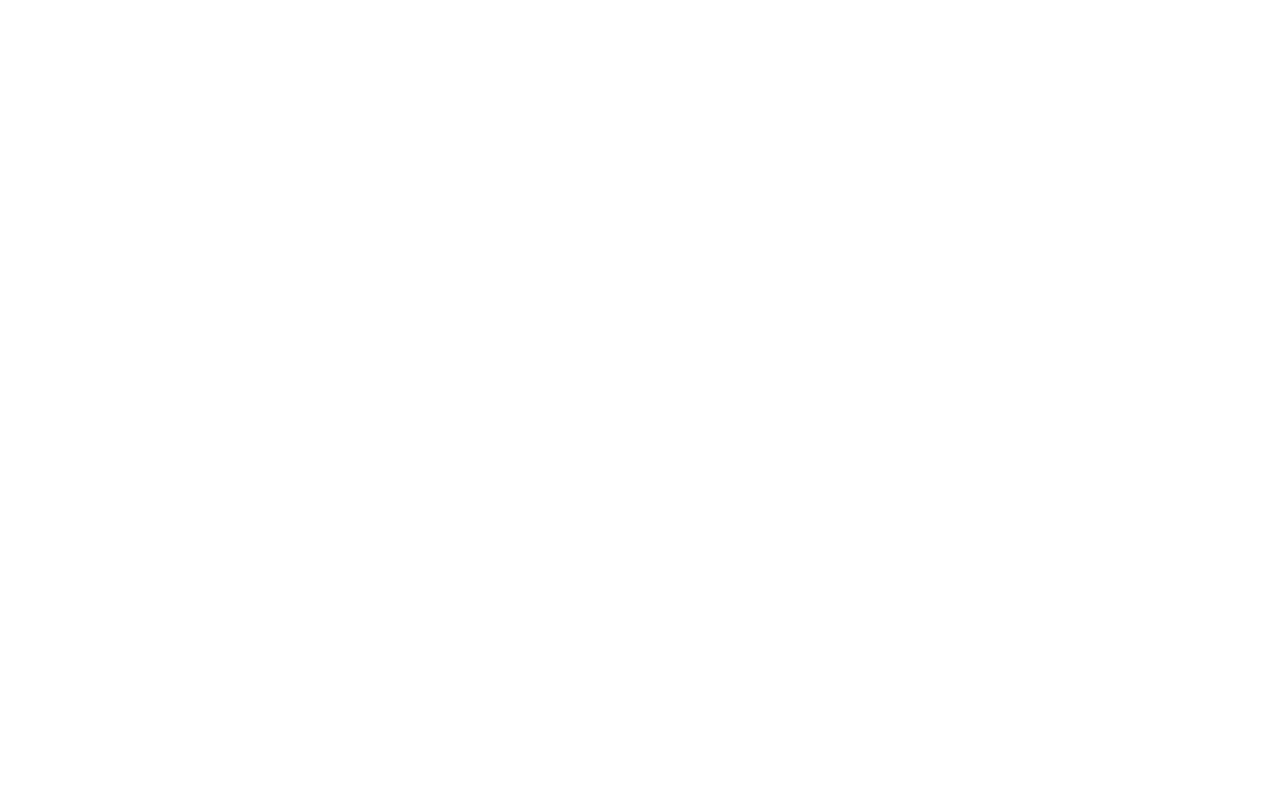
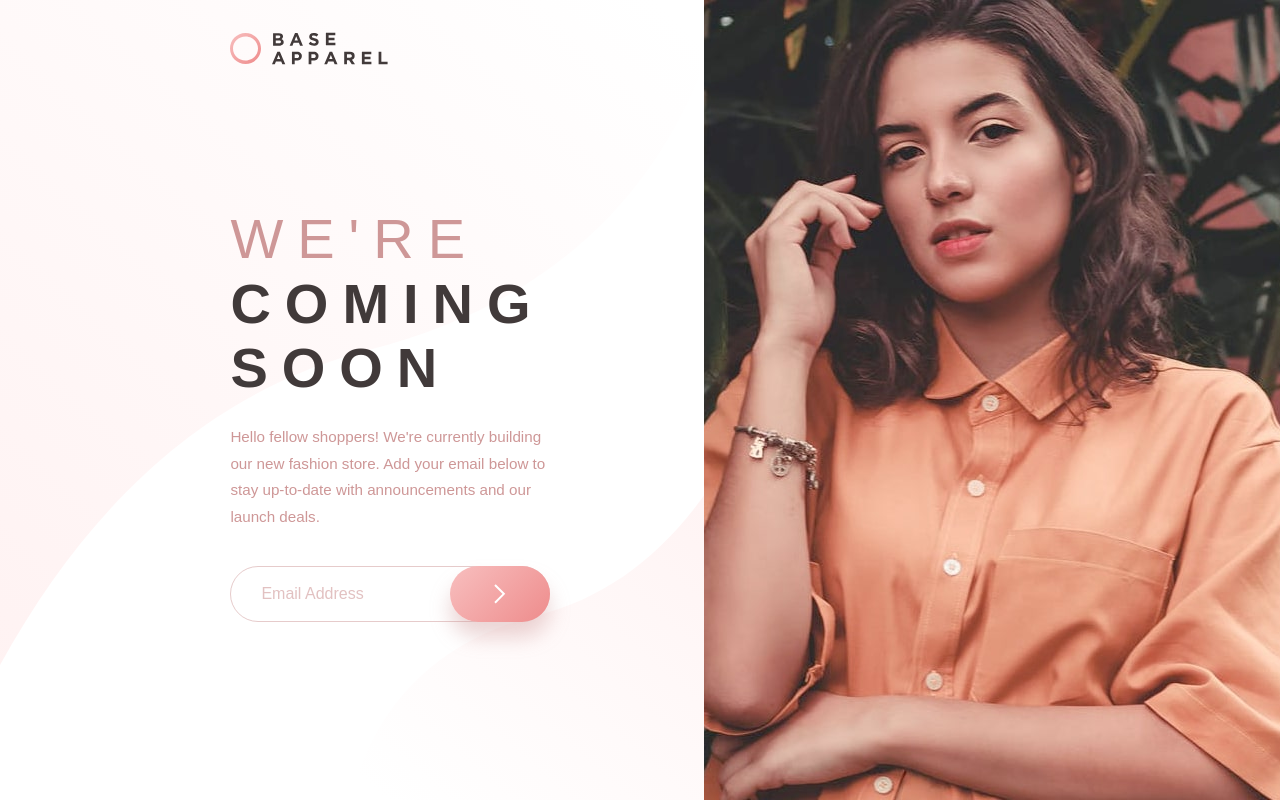
Before and after one commit to tunahqnncode/css-calisma-odevi, a plain HTML site: page index.html in a window 1280 px wide. Drawn offline with Linux system fonts and the light colour scheme.

Commit message:
Base Apparel tasarımı güncellendi ve ana sayfa düzeni tamamlandı

```diff
--- a/assets/css/style.css
+++ b/assets/css/style.css
@@ -0,0 +1,132 @@
+* {
+    margin: 0;
+    padding: 0;
+    box-sizing: border-box;
+}
+
+body {
+    font-family: 'Josefin Sans', sans-serif;
+    height: 100vh;
+    overflow: hidden;
+}
+
+.container {
+    width: 100%;
+    height: 100vh;
+    display: flex;
+}
+
+.left-side {
+    width: 55%;
+    height: 100%;
+    background-image: url('../image/bg-pattern-desktop.svg');
+    background-repeat: no-repeat;
+    background-size: cover;
+    background-position: center;
+    padding: 2rem 12% 6rem 18%;
+    display: flex;
+    flex-direction: column;
+    justify-content: space-between;
+}
+
+.logo {
+    width: 158px;
+    height: auto;
+    margin-bottom: 60px;
+}
+
+.content-box {
+    max-width: 440px;
+    margin-top: auto;
+    margin-bottom: auto;
+}
+
+.main-title {
+    margin-bottom: 1.5rem;
+}
+
+.main-title h1 {
+    font-size: 3.5rem;
+    font-weight: 300;
+    color: hsl(0, 36%, 70%);
+    letter-spacing: 14px;
+    line-height: 1.15;
+}
+
+.main-title h2 {
+    font-size: 3.5rem;
+    font-weight: 600;
+    color: hsl(0, 6%, 24%);
+    letter-spacing: 14px;
+    line-height: 1.15;
+}
+
+.content-box p {
+    color: hsl(0, 36%, 70%);
+    font-size: 0.95rem;
+    line-height: 1.75;
+    margin-bottom: 2.2rem;
+}
+
+.email-form {
+    position: relative;
+    width: 100%;
+    display: flex;
+    align-items: center;
+}
+
+.email-form input {
+    width: 100%;
+    height: 56px;
+    padding: 0 115px 0 30px;
+    border-radius: 50px;
+    border: 1px solid hsla(0, 36%, 70%, 0.5);
+    background: transparent;
+    font-family: 'Josefin Sans', sans-serif;
+    font-size: 1rem;
+    color: hsl(0, 6%, 24%);
+    outline: none;
+}
+
+.email-form input::-webkit-input-placeholder {
+    color: hsla(0, 36%, 70%, 0.6);
+}
+
+.email-form input:-ms-input-placeholder {
+    color: hsla(0, 36%, 70%, 0.6);
+}
+
+.email-form input::placeholder {
+    color: hsla(0, 36%, 70%, 0.6);
+}
+
+.email-form input:focus {
+    border-color: hsl(0, 36%, 70%);
+}
+
+.email-form button {
+    position: absolute;
+    right: 0;
+    height: 56px;
+    width: 100px;
+    border-radius: 50px;
+    border: none;
+    background: linear-gradient(135deg, hsl(0, 80%, 86%), hsl(0, 74%, 74%));
+    box-shadow: 0 15px 20px hsla(0, 36%, 70%, 0.4);
+    cursor: pointer;
+    display: flex;
+    justify-content: center;
+    align-items: center;
+}
+
+.right-side {
+    width: 45%;
+    height: 100%;
+}
+
+.right-side img {
+    width: 100%;
+    height: 100%;
+    object-fit: cover;
+    object-position: center top;
+}
--- a/index.html
+++ b/index.html
@@ -3,10 +3,38 @@
 <head>
     <meta charset="UTF-8">
     <meta name="viewport" content="width=device-width, initial-scale=1.0">
-    <title>Document</title>
+    <title>Base Apparel Coming Soon</title>
     <link rel="stylesheet" href="assets/css/style.css">
 </head>
 <body>
 
+    <div class="container">
+        <div class="left-side">
+            <img src="assets/image/logo.svg" alt="Base Apparel Logo" class="logo">
+
+            <div class="content-box">
+                <div class="main-title">
+                    <h1>WE'RE</h1>
+                    <h2>COMING SOON</h2>
+                </div>
+
+                <p>
+                    Hello fellow shoppers! We're currently building our new fashion store. Add your email below to stay up-to-date with announcements and our launch deals.
+                </p>
+
+                <form class="email-form">
+                    <input type="email" placeholder="Email Address" required>
+                    <button type="submit">
+                        <img src="assets/image/icon-arrow.svg" alt="Submit">
+                    </button>
+                </form>
+            </div>
+        </div>
+
+        <div class="right-side">
+            <img src="assets/image/hero-desktop.jpg" alt="Base Apparel Model">
+        </div>
+    </div>
+
 </body>
 </html>
```
